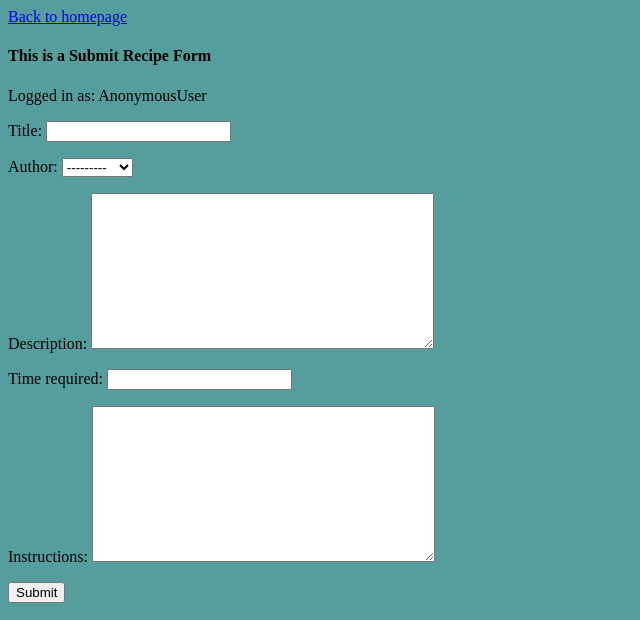
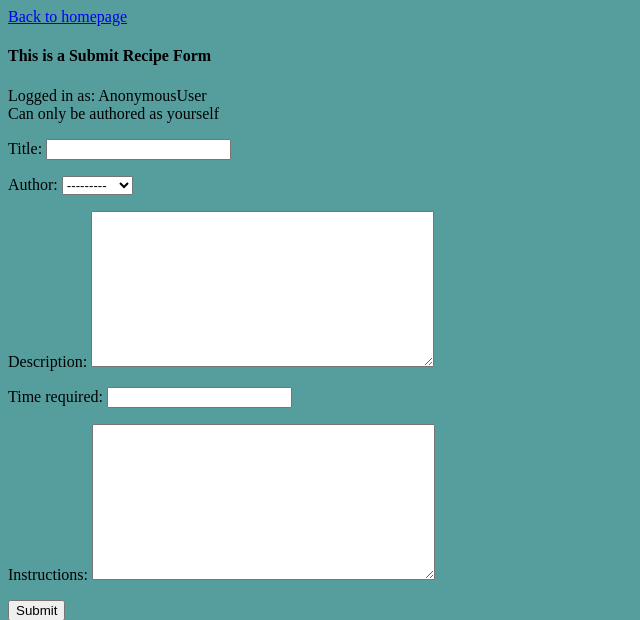
Before and after one commit to UserBry11/recipes, a Django app: template recipe_box/templates/addrecipes.html in a window 1280 px wide. Shown: the top 620 px of the page, without its empty margins (0-640 px from the left). Run offline with Django 3.2, Linux system fonts and the light colour scheme; the template is opened without the code that fills it: values that come from a table or form of the project are taken from there, others are empty; data comes from the database, SQL or seed files in the repository; both versions use the stored data as it was after the commit.

Commit message:
added recipe info

```diff
--- a/recipe_box/templates/addrecipes.html
+++ b/recipe_box/templates/addrecipes.html
@@ -11,6 +11,10 @@
     {% else %}
         {{request.user}}
     {% endif %}
+
+    {% if not request.user.is_staff %}
+        <div>Can only be authored as yourself</div>
+    {% endif %}
         <form action="" method="POST">
             {% csrf_token %}
             {{ formKey.as_p}}
```
Also changed, not shown: db.sqlite3.
